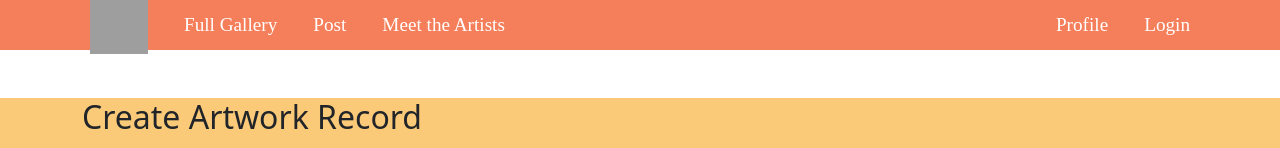
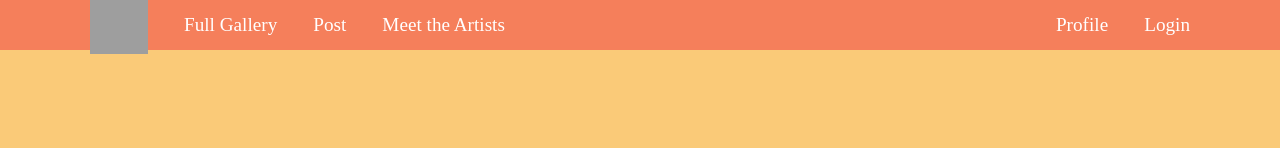
Before and after one commit to smasseATSSU/ArtyParty, a React (Create React App) app in the folder frontend/: page /adminPostPage in a window 1280 px wide. Shown: the top 148 px of the page. Built offline with nearby package versions, Linux system fonts and the light colour scheme; no server answers; grey boxes are pictures that could not be loaded.

Commit message:
fixing small things

```diff
--- a/frontend/src/components/pages/adminPostPage.js
+++ b/frontend/src/components/pages/adminPostPage.js
@@ -80,7 +80,7 @@ const AdminPage = () => {
 
   return (
     <div style={{ backgroundColor: '#faca78'}}>
-      <Container>
+         <h1> &nbsp;</h1>      <Container>
         <Row className="mt-5">
           <Col md={6} className="mb-4">
             <h2>Create Artwork Record</h2>
--- a/frontend/src/components/pages/homePage.js
+++ b/frontend/src/components/pages/homePage.js
@@ -48,7 +48,7 @@ const HomePage = () => {
   const shuffledLandingArtworks = shuffleArray(landingArtworks);
 
   return (
-    <div style={{ backgroundColor: '#f8f9fa', minHeight: '100vh', fontFamily: 'Times New Roman' }}> {/* Set font family to Times New Roman */}
+    <div style={{ backgroundColor: '#f8f9fa', minHeight: '100vh' }}> {/* Set font family to Times New Roman */}
       {/* Title Bar */}
       <div
         style={{
```
